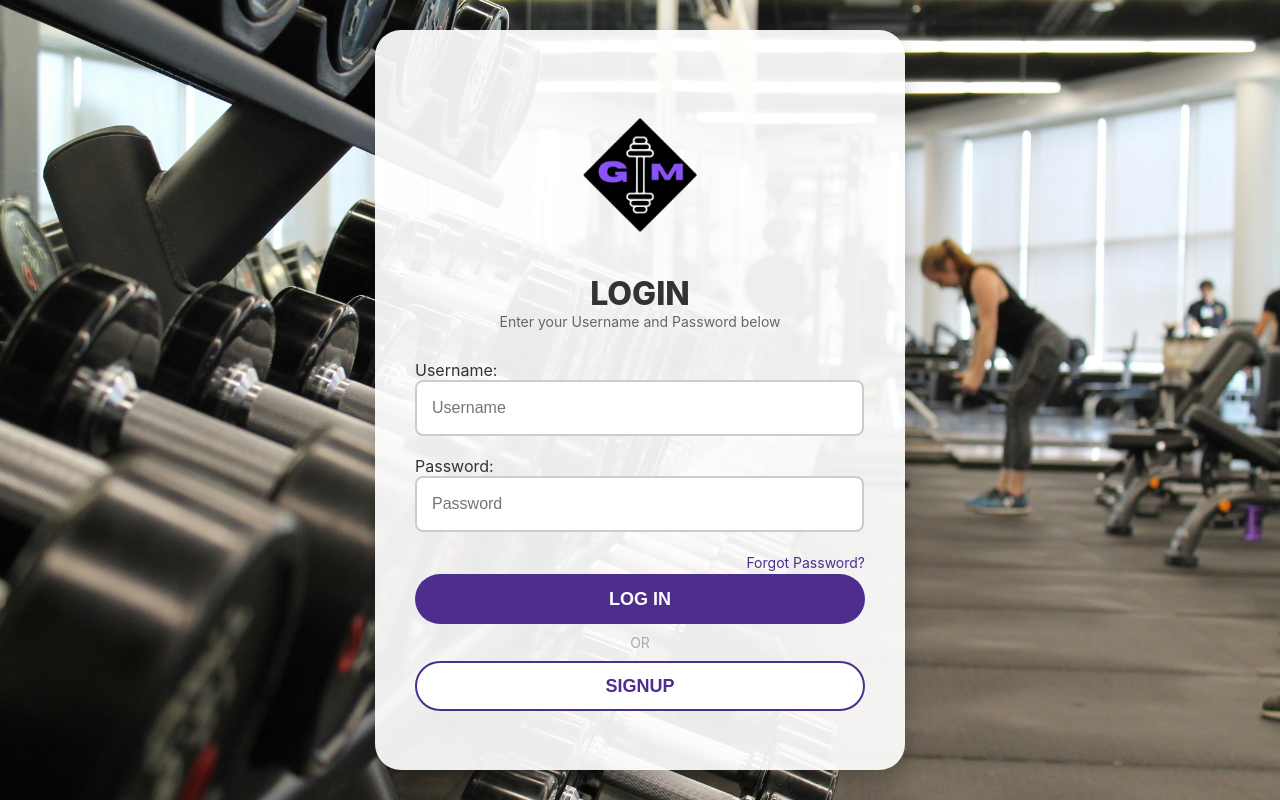
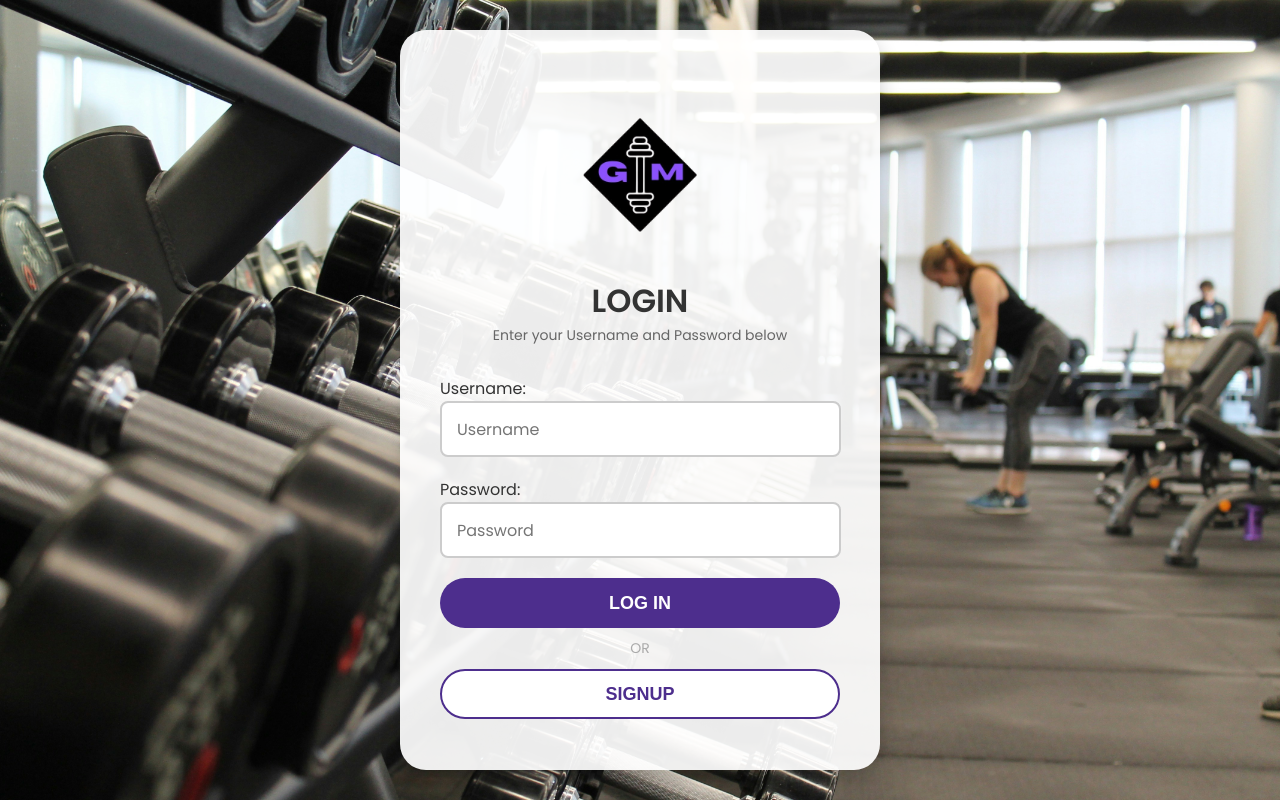
Before and after one commit to vyn23232/GIM, a Django app: page /accounts/login/ in a window 1280 px wide. Run offline with Django 5.2, Linux system fonts and the light colour scheme.

Commit message:
UI Update

```diff
--- a/GIM_apurado/apurado/accounts/templates/accounts/login.html
+++ b/GIM_apurado/apurado/accounts/templates/accounts/login.html
@@ -7,12 +7,13 @@
     <meta name="viewport" content="width=device-width, initial-scale=1.0">
     <meta http-equiv="X-UA-Compatible" content="IE=edge">
     <title>Login Page</title>
+    <link href="https://fonts.googleapis.com/css2?family=Poppins:wght@300;400;600&display=swap" rel="stylesheet">
     <style>
         html, body {
             margin: 0;
             padding: 0;
             height: 100%;
-            font-family: 'Inter', sans-serif;
+            font-family: 'Poppins', sans-serif;
             background-image: url('{% static "images/background2.jpg" %}');
             background-size: cover;
             background-position: center;
@@ -28,7 +29,7 @@
         }
 
         .Rectangle3 {
-            width: 450px;
+            width: 400px;
             height: 80vh;
             padding: 50px 40px;
             background: rgb(255 255 255 / 92%);
@@ -73,6 +74,7 @@
 
         .Component1 input,
         .Component2 input {
+            font-family: 'Poppins', sans-serif;
             width: 95%;
             height: 50px;
             padding-left: 15px;
@@ -151,9 +153,6 @@
                     <label for="password">Password:</label>
                     <input type="password" id="password" name="password" placeholder="Password" required>
                 </div>
-                <div class="ForgotPassword">
-                    <a href="{% url 'forgot_password' %}">Forgot Password?</a>  <!-- Updated link -->
-                </div>
                 <button type="submit" onclick="location.href='/accounts/home'">LOG IN</button>
                 <div class="or-divider">OR</div>
                 <button type="button" onclick="location.href='/accounts/register'">SIGNUP</button> <!-- Change to type="button" -->
--- a/GIM_apurado/apurado/accounts/templates/accounts/register.html
+++ b/GIM_apurado/apurado/accounts/templates/accounts/register.html
@@ -6,13 +6,13 @@
     <meta charset="UTF-8">
     <meta name="viewport" content="width=device-width, initial-scale=1.0">
     <title>Create Your Account</title>
-    <link href="https://fonts.googleapis.com/css2?family=Inter:wght@400;600;800&display=swap" rel="stylesheet">
+    <link href="https://fonts.googleapis.com/css2?family=Poppins:wght@300;400;600&display=swap" rel="stylesheet">
     <style>
         html, body {
             margin: 0;
             padding: 0;
             height: 100%;
-            font-family: 'Inter', sans-serif;
+            font-family: 'Poppins', sans-serif;
             background-image: url('{% static "images/background2.jpg" %}');
             background-size: cover;
             background-position: center;
@@ -66,6 +66,7 @@
             margin-bottom: 20px;
         }
         .form-field input {
+            font-family: 'Poppins', sans-serif;
             width: 100%;
             height: 56px;
             padding-left: 15px;
--- a/GIM_apurado/apurado/accounts/urls.py
+++ b/GIM_apurado/apurado/accounts/urls.py
@@ -2,7 +2,7 @@
 from .views import (
     register, profile, membership_management, add_user,
     payment_options, credit_card, paypal, bank_transfer,
-    login_view, forgot_password, send_reset_link, home_view, about_view,
+    login_view, home_view, about_view,
     process_credit_card_payment, payment_confirmation, payment_error, dashboard_view
 )
 
@@ -27,8 +27,8 @@
 
     # TOVI's URLs
     path('login/', login_view, name='login'),
-    path('forgot_password/', forgot_password, name='forgot_password'),
-    path('send_reset_link/', send_reset_link, name='send_reset_link'),
+    #path('forgot_password/', forgot_password, name='forgot_password'),
+    #path('send_reset_link/', send_reset_link, name='send_reset_link'),
     path('about/', about_view, name='about'),
     path('dashboard/', dashboard_view, name='dashboard'),  # Dashboard URL
     # SACEDA'S URLs
--- a/GIM_apurado/apurado/accounts/views.py
+++ b/GIM_apurado/apurado/accounts/views.py
@@ -67,7 +67,7 @@
 
     return render(request, 'accounts/login.html')  # Render the login template for GET requests
 
-def forgot_password(request):
+#def forgot_password(request):
     if request.method == 'POST':
         email = request.POST.get('email')
         print(f"Email submitted: {email}")  # Debug print statement
@@ -77,7 +77,7 @@
     return render(request, 'accounts/forgot_password.html')  # Render the forgot password template for GET requests
 
 # Send reset link view
-def send_reset_link(request):
+#def send_reset_link(request):
     if request.method == 'POST':
         email = request.POST.get('email')
 
```
Also changed, not shown: GIM_apurado/apurado/accounts/models.py (line endings or trailing spaces), GIM_apurado/apurado/db.sqlite3.
